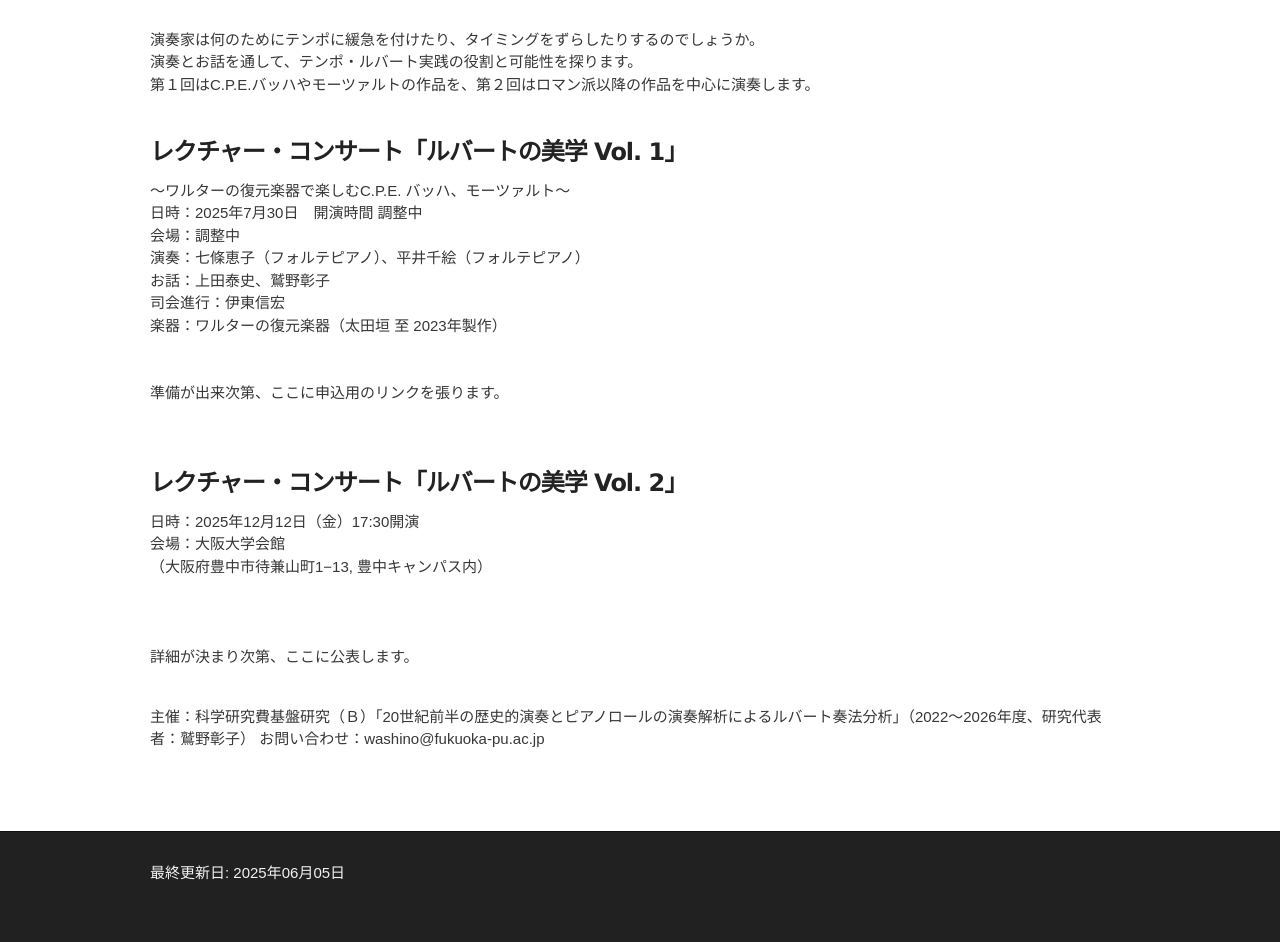
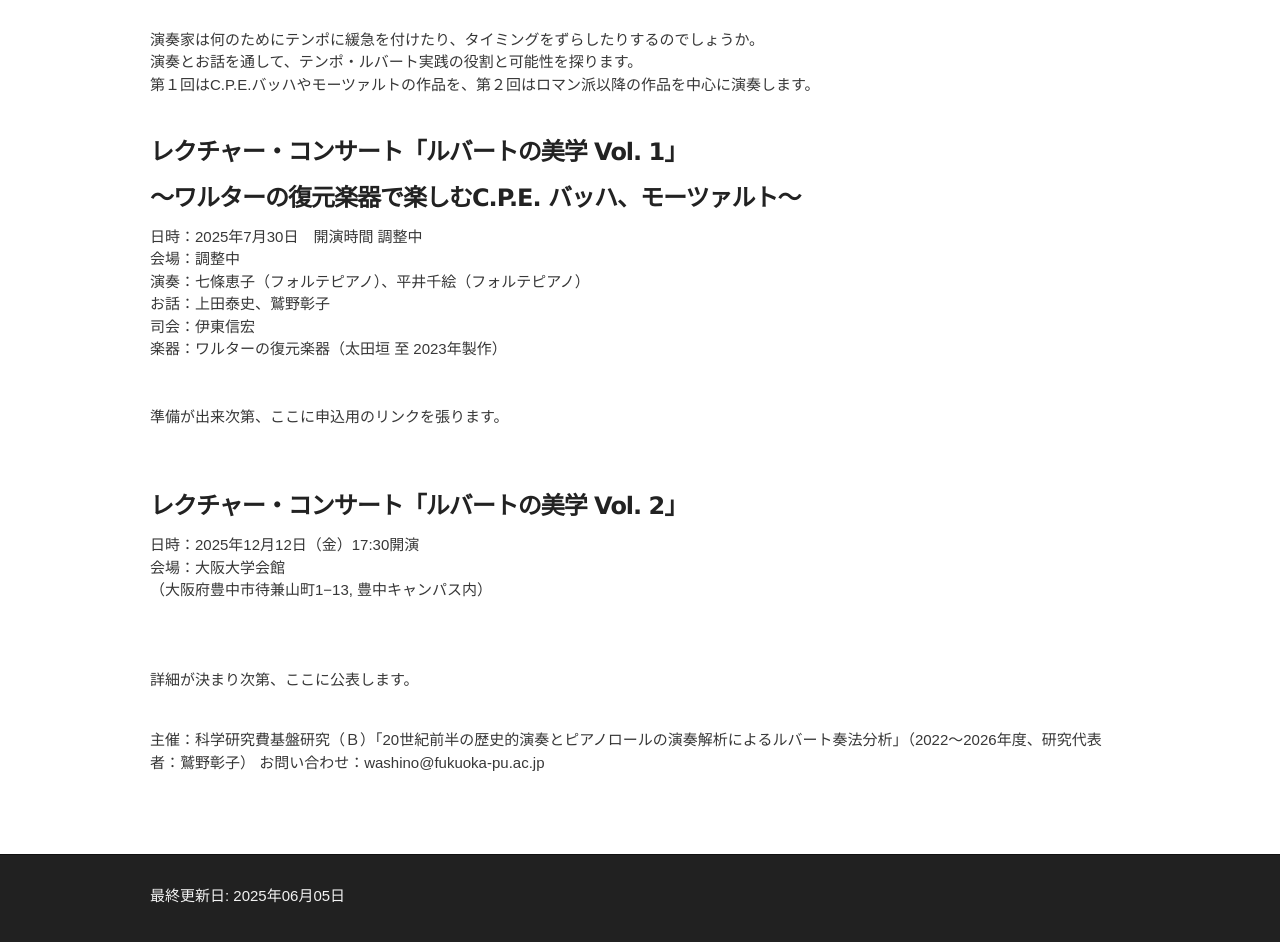
Before and after one commit to akikowashino/akikowashino.github.io, a Jekyll site: the page built from lecture-concert-2025/index.md, in a window 1280 px wide, cut to the strip 177-1120 px from the top of the page. Built offline with Jekyll 4.4.1, drawn with Linux system fonts in a browser that asks for light colours; before the commit the page ends 1096 px from its top, so only the background shows below that.

Commit message:
Update index.md

```diff
--- a/lecture-concert-2025/index.md
+++ b/lecture-concert-2025/index.md
@@ -13,12 +13,12 @@ lang: jp
 <br>
 
 ###  **レクチャー・コンサート「ルバートの美学 Vol. 1」**<br>
-〜ワルターの復元楽器で楽しむC.P.E. バッハ、モーツァルト〜<br>
+### 〜ワルターの復元楽器で楽しむC.P.E. バッハ、モーツァルト〜<br>
 日時：2025年7月30日　開演時間 調整中<br>
 会場：調整中<br>
 演奏：七條恵子（フォルテピアノ）、平井千絵（フォルテピアノ）<br>
 お話：上田泰史、鷲野彰子<br>
-司会進行：伊東信宏<br>
+司会：伊東信宏<br>
 楽器：ワルターの復元楽器（太田垣 至 2023年製作）<br>
    <br>
    <br>
```
